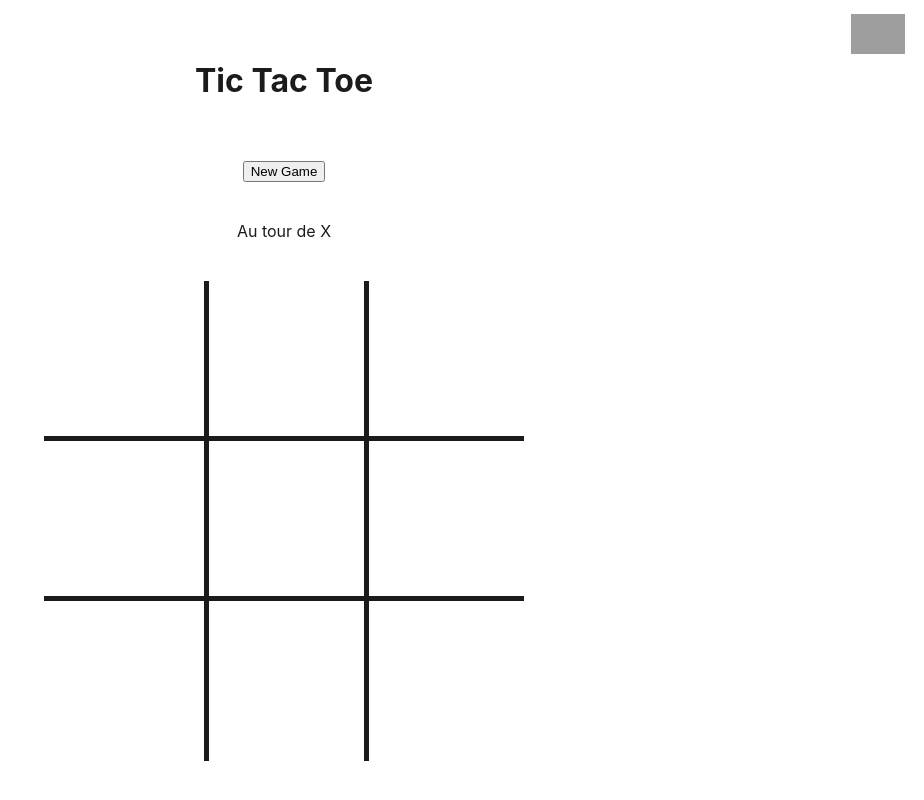
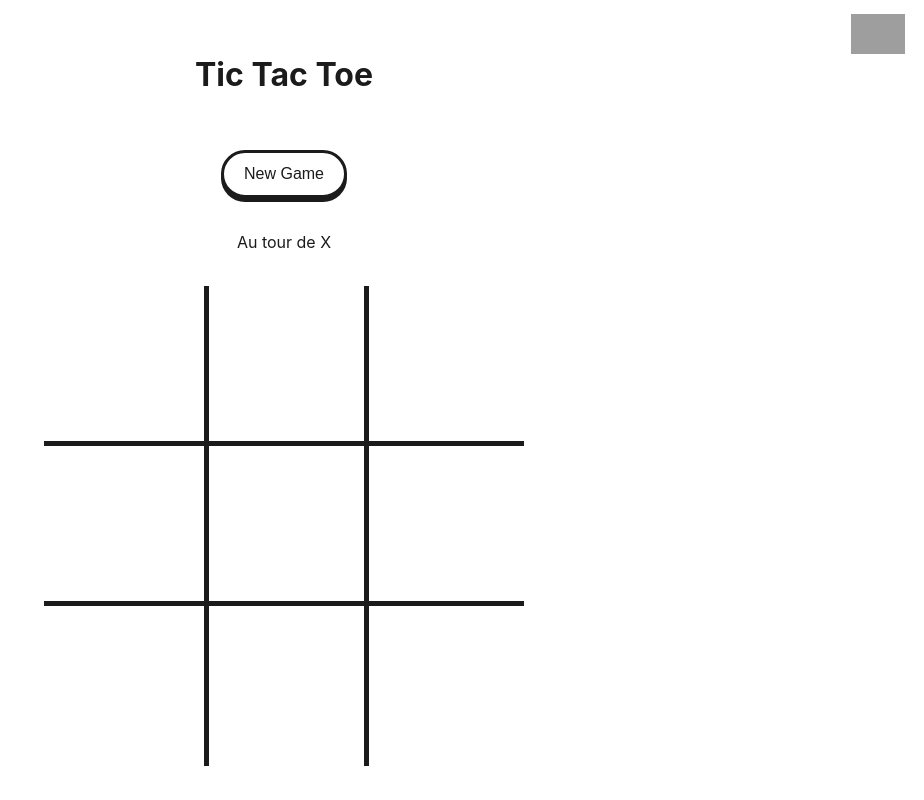
Before and after one commit to aminebench07/tic-tac-toe, a React (Create React App) app: page / in a window 1280 px wide. Shown: the whole page, without its empty margins (356-1280 px from the left). Built offline with nearby package versions, Linux system fonts and the light colour scheme; grey boxes are pictures that could not be loaded.

Commit message:
css new game button

```diff
--- a/src/styles/App.css
+++ b/src/styles/App.css
@@ -24,8 +24,22 @@ body.dark-mode {
   position: absolute;
   top: 1em;
   right: 1em;
+  cursor: pointer;
 }
 
-.dark-mode-icon:hover {
+.reset-button {
+  border: 3px solid var(--text-color);
+  border-radius: 30px;
+  background-color: var(--bg-color);
   cursor: pointer;
+  color: var(--text-color);
+  padding: 0.75rem 1.25rem;
+  font-size: 16px;
+  cursor: pointer;
+  box-shadow: 0 4px 0 var(--text-color);
 }
+
+.reset-button:active {
+    transform: translateY(2px);
+    box-shadow: 0 2px 0 var(--text-color);
+  }
```
